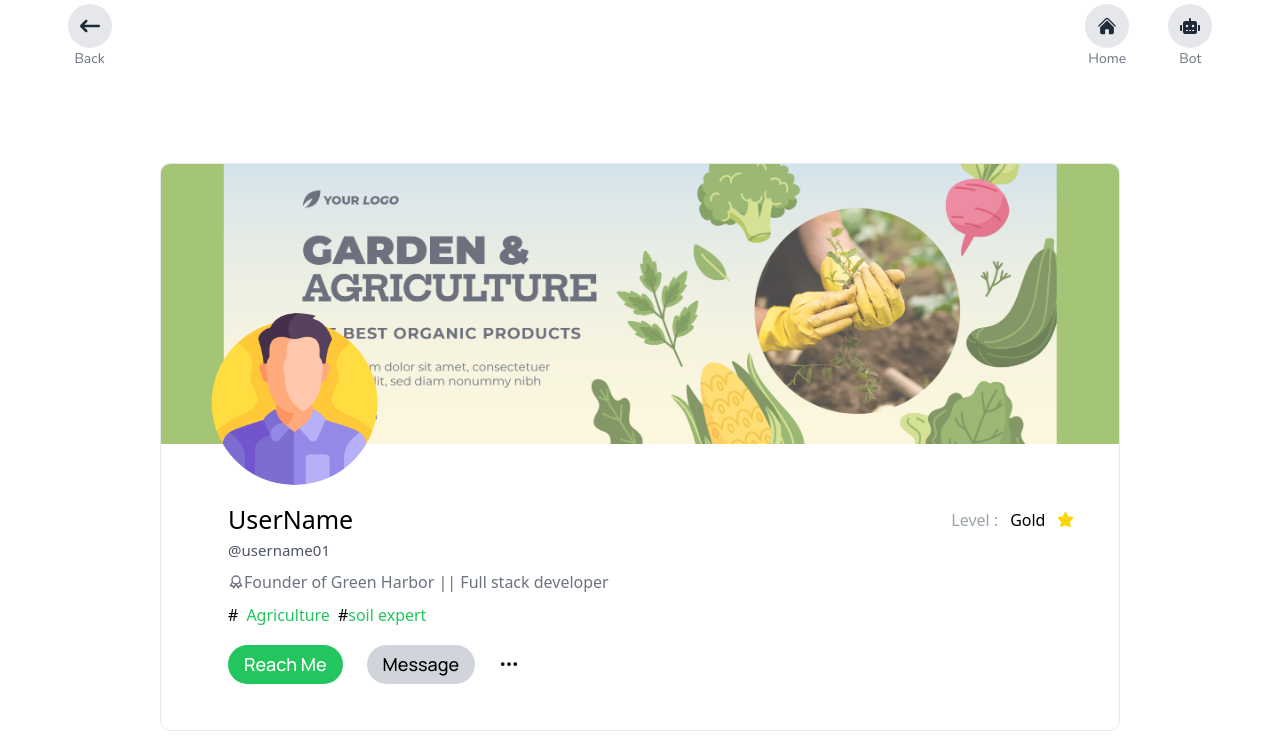
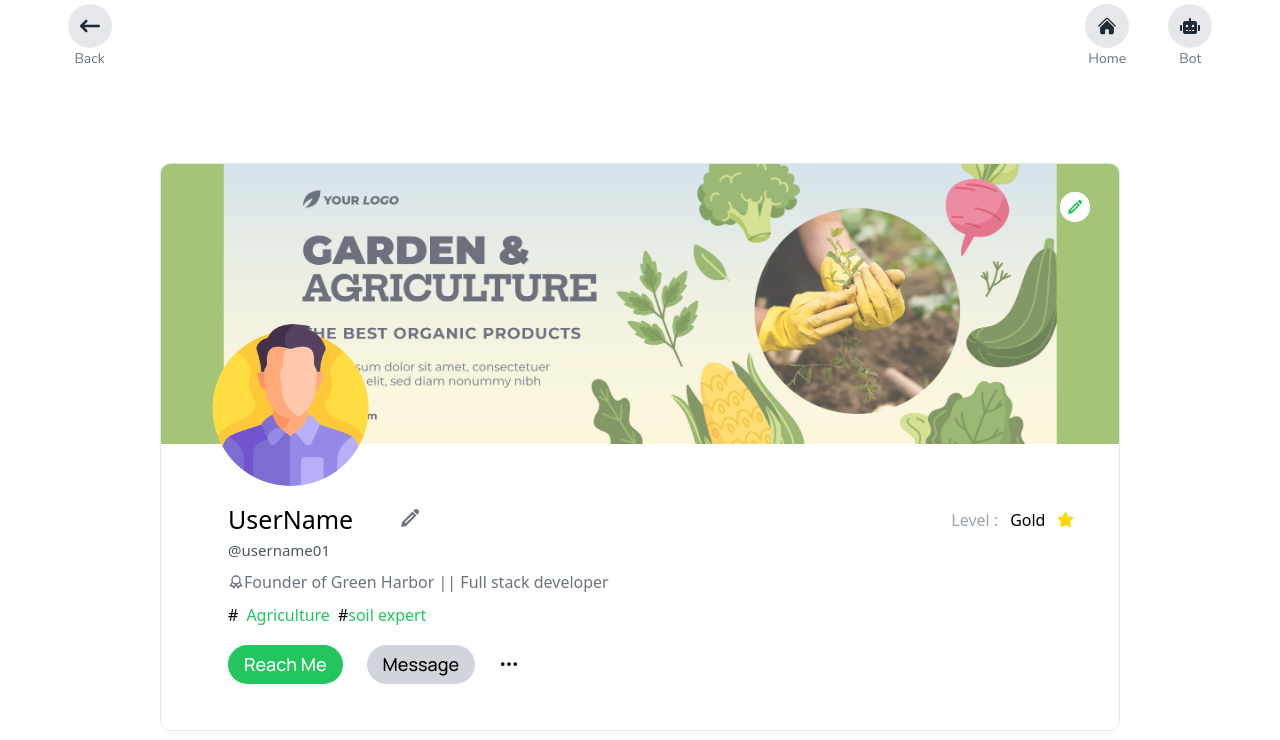
Before and after one commit to BALASANTHOSH01/Google_Solution_Challenge_2024, a React (Vite) app: page /userprofile in a window 1280 px wide. Shown: the top 740 px of the page. Built offline with nearby package versions, Linux system fonts and the light colour scheme.

Commit message:
UserProfile Updation

```diff
--- a/package.json
+++ b/package.json
@@ -19,7 +19,8 @@
     "react-dom": "^18.2.0",
     "react-icons": "^5.0.1",
     "react-markdown": "^9.0.1",
-    "react-router-dom": "^6.21.2"
+    "react-router-dom": "^6.21.2",
+    "reactjs-popup": "^2.0.6"
   },
   "devDependencies": {
     "@types/react": "^18.2.43",
--- /dev/null
+++ b/src/Components/UserProfile/EditProfile/EditProfile.jsx
@@ -0,0 +1,87 @@
+import { IoMdAdd as Add } from "react-icons/io";
+
+const EditProfile = () => {
+  return (
+    <div>
+      <div>
+        <hr className="bg-gray-400 h-[1px] w-[100%] " />
+
+        {/**Basic Details */}
+        <div className=" text-black p-2">
+          <h2 className="text-[17px] font-medium ">Basic Details</h2>
+
+          <div className=" bg-green-500 p-2 px-3 text-center text-[16px] cursor-pointer my-[2%] rounded-[10px]">
+            <label htmlFor="profileImage" className="cursor-pointer text-white font-medium">Upload Profile Picture</label>
+            <input type="file" id="profileImage" className="w-[90%] hidden rounded-[10px]"/>
+          </div>
+
+          <div className="my-[2%] p-1">
+            <label htmlFor="Firstname" className="text-gray-500 text-[14px]">First&#160;Name:<span className="text-red-500">*</span></label><br />
+            <input type="text" placeholder="First name" id="Firstname" className="w-[90%] focus:outline-none border border-gray-300 p-2 rounded-[10px] text-[16px]" /><br />
+          </div>
+
+          <div className="my-[2%] p-1">
+            <label htmlFor="Lastname" className="text-gray-500 text-[14px]">Last&#160;Name:<span className="text-red-500">*</span></label><br />
+            <input type="text" placeholder="Last name" id="Lastname" className="w-[90%] focus:outline-none border border-gray-300 p-2 rounded-[10px] text-[16px]" /><br />
+          </div>
+
+
+          <div className="my-[2%] p-1">
+            <label htmlFor="Additional" className="text-gray-500 text-[14px]">Additional&#160;Information:<span className="text-red-500">*</span></label><br />
+            <input type="text" placeholder="Additional name" id="Additional" className="w-[90%] focus:outline-none border border-gray-300 p-2 rounded-[10px] text-[16px]" /><br />
+          </div>
+
+          <div className="my-[2%] p-1">
+            <label htmlFor="Headlines" className="text-gray-500 text-[14px]">Head&#160;lines:<span className="text-red-500">*</span></label><br />
+            <textarea cols={30} rows={3} placeholder="Enter your headlines" id="Headlines" className="w-[90%] focus:outline-none border border-gray-300  p-2 resize-none rounded-[10px] text-[16px]" /><br />
+          </div>
+
+        </div>
+
+        {/**Education */}
+        <div className="my-[2%] p-2">
+          <h2 className="text-[17px] my-[2%] font-medium ">Education</h2>
+
+          {/* <div className="my-[2%] p-1">
+            <label htmlFor="Headlines" className="text-gray-500 text-[14px]">Education:<span className="text-red-500">*</span></label><br />
+            <input type="text" placeholder="Additional name" id="Additional" className="w-[90%] focus:outline-none border border-gray-300 p-2 rounded-[10px] text-[16px]" /><br />
+          </div> */}
+
+          <div className="p-2 rounded-[10px] w-[33%] justify-center text-centre flex flex-row items-center gap-2 hover:bg-gray-200 duration-300 text-[16px] cursor-pointer">
+            <Add/>
+            <p className="text-black">Add new education</p>
+          </div>
+
+        </div>
+
+        {/**Location */}
+        <div className=" p-2 my-[2%]">
+          <h2 className="text-[17px] font-medium ">Location</h2>
+
+          <div className="p-1 my-[2%]">
+            <label htmlFor="Country" className="text-gray-500 text-[14px]">Country&#160;:<span className="text-red-500">*</span></label><br />
+            <input type="text" placeholder="Enter your location" id="Country" className="w-[90%] focus:outline-none border border-gray-300 p-2 rounded-[10px] text-[16px]" /><br />
+          </div>
+
+          <div className="p-1 my-[2%]">
+            <label htmlFor="City" className="text-gray-500 text-[14px]">City&#160;:<span className="text-red-500">*</span></label><br />
+            <input type="text" placeholder="Enter your city" id="City" className="w-[90%] focus:outline-none border border-gray-300 p-2 rounded-[10px] text-[16px]" /><br />
+          </div>
+        </div>
+
+
+        <div className="p-2 my-[2%]">
+          <h2 className="text-[17px] font-medium">Contact Information</h2>
+
+          <div className=" p-2 text-[16px] w-[25%] my-[2%] hover:bg-gray-200 text-black duration-300 cursor-pointer rounded-[10px] flex flex-row justify-center  ">
+            <p>Contact Info</p>
+          </div>
+
+        </div>
+
+      </div>
+    </div>
+  )
+}
+
+export default EditProfile;
--- a/src/Components/UserProfile/UserProfile.jsx
+++ b/src/Components/UserProfile/UserProfile.jsx
@@ -4,19 +4,23 @@ import { TbAward } from "react-icons/tb"
 import { FaStar } from "react-icons/fa6"
 import userImg from "../../assets/Images/man.png";
 import banner from "../../assets/Images/banner.jpg";
+import { ImPencil as Pencil } from "react-icons/im";
+import Popup from "reactjs-popup";
+import EditProfile from "./EditProfile/EditProfile";
+
 
 const UserProfile = () => {
 
     const UserDetails = [
         {
-      id:1,
-      name:"Mark",
-      username:"@username01",
-      profile:userImg,
-      areaOfExpert:"Agricultural Researcher",
-      banner:banner,
-      tags:["Agriculture","soil expert"],
-      about:"Agricultural experts play a pivotal role in advancing sustainable farming practices and maximizing crop yields. These professionals possess in-depth knowledge of soil health, crop management, and pest control. They advise farmers on utilizing cutting-edge technologies, such as precision farming and drones, to enhance efficiency. Agricultural experts also contribute to environmental conservation by promoting organic farming and minimizing chemical inputs. Their expertise extends to irrigation systems, climate adaptation, and the implementation of innovative agrotechnologies. By staying abreast of industry trends, agricultural experts empower farmers with the tools and insights needed to navigate challenges, ensuring a resilient and productive agricultural sector that meets global food demands"
+            id: 1,
+            name: "Mark",
+            username: "@username01",
+            profile: userImg,
+            areaOfExpert: "Agricultural Researcher",
+            banner: banner,
+            tags: ["Agriculture", "soil expert"],
+            about: "Agricultural experts play a pivotal role in advancing sustainable farming practices and maximizing crop yields. These professionals possess in-depth knowledge of soil health, crop management, and pest control. They advise farmers on utilizing cutting-edge technologies, such as precision farming and drones, to enhance efficiency. Agricultural experts also contribute to environmental conservation by promoting organic farming and minimizing chemical inputs. Their expertise extends to irrigation systems, climate adaptation, and the implementation of innovative agrotechnologies. By staying abreast of industry trends, agricultural experts empower farmers with the tools and insights needed to navigate challenges, ensuring a resilient and productive agricultural sector that meets global food demands"
         }
     ];
 
@@ -24,20 +28,66 @@ const UserProfile = () => {
         <div>
             <div>
                 <div className="w-[75%] sm:w-[100%] mx-auto my-[5%] sm:mt-[0px]  relative h-full text-black ">
-                <div className=" bg-white overflow-hidden sm:rounded-[0px] rounded-[10px] border">
+                    <div className=" bg-white overflow-hidden sm:rounded-[0px] rounded-[10px] border relative">
 
                         {/**Banner */}
-                    <img src={UserDetails[0].banner} alt="banner" className="w-[100%] sm:h-[150px] h-[280px] top-0 opacity-70 object-cover" />
+                        <img src={UserDetails[0].banner} alt="banner" className="w-[100%] sm:h-[150px] h-[280px] top-0 relative opacity-70 object-cover" />
+
+                        <div className="absolute p-2 rounded-[50%] bg-white text-green-500 text-[14px] top-[5%] right-[3%] cursor-pointer hover:text-green-600 duration-300 hover:bg-gray-200">
+                        <Pencil />
+                        </div>
+
+                        <Popup trigger={
+                            <div className="absolute p-2 rounded-[50%] bg-white text-green-500 text-[14px] top-[5%] right-[3%] cursor-pointer hover:text-green-600 duration-300 hover:bg-gray-200">
+                            <Pencil />
+                            </div>
+                        } position={"right center"}>
+                                {
+                                    close=>(
+                                        <div className="bg-gray-300 p-2 rounded-[10px] px-3 cursor-pointer ">
+                                            <label htmlFor="bannerfile" className="cursor-pointer">Upload Image</label>
+                                            <input type="file" id="bannerfile" className="hidden" />
+                                        </div>
+                                    )
+                                }
+                            </Popup>
+
 
                         {/* User info */}
-                    <img src={UserDetails[0].profile} alt="profileimage" className=" absolute top-[150px] sm:top-[80px] left-[5%] sm:left-[4%] rounded-[50%] w-[18%] sm:w-[30%] object-cover" />
+                        <img src={UserDetails[0].profile} alt="profileimage" className=" absolute top-[160px] sm:top-[80px] left-[5%] sm:left-[4%] rounded-[50%] w-[17%] sm:w-[30%] object-cover" />
 
-                    <div className="ml-[7%] mt-[6%] sm:mt-[18%] pb-[3%]">
+                        <div className="ml-[7%] relative mt-[6%] sm:mt-[18%]  pb-[3%]">
 
-                        <div className="flex flex-row justify-between items-center">
+                            <div className="flex flex-row justify-between items-center ">
 
+                                <div className="flex flex-row gap-10 top-1">
                                     {/**User Name */}
                                     <h1 className="text-[25px]  font-medium">UserName</h1>
+
+                                    <Popup trigger={
+                                        <div className=" p-2 rounded-[50%] text-gray-500  text-[18px]  cursor-pointer hover:text-green-600 duration-300 hover:bg-gray-200">
+                                            <Pencil />
+                                        </div>
+                                    } position={"center center"}>
+                                        {
+                                            close => (
+                                                <div className="bg-white w-[700px] overflow-scroll h-[80vh] border border-gray-300 rounded-[10px] px-4 mx-auto p-3" >
+                                                    <div className="flex flex-row justify-between p-2">
+                                                        <h1 className="text-black text-[20px] uppercase font-medium ">Edit Profile</h1>
+
+                                                        <div className=" p-1 rounded-[50%] w-[40px] h-[40px] text-center hover:bg-gray-300 cursor-pointer" onClick={close}>
+                                                            <a  className="text-black text-[20px]">&times;</a>
+                                                        </div>
+
+                                                    </div>
+
+                                                    <EditProfile />
+                                                </div>
+                                            )
+                                        }
+                                    </Popup>
+
+                                </div>
 
                                 {/**Expert Level */}
                                 <div className="flex flex-row items-center gap-3 mr-[5%]">
@@ -80,7 +130,7 @@ const UserProfile = () => {
                         </div>
 
                     </div>
-                <PeopleActivity props={UserDetails[0]}/>
+                    <PeopleActivity props={UserDetails[0]} />
                 </div>
             </div>
         </div>
--- a/src/Pages/EventPage/EventProfile/EventProfile.jsx
+++ b/src/Pages/EventPage/EventProfile/EventProfile.jsx
@@ -20,8 +20,8 @@ const EventProfile = () => {
 
   return (
     <div>
-      <div className="flex flex-row sm:flex-col mt-[5%] pb-[10%]">
-        <div className="w-[50%] sm:w-[95%] sm:mt-[5%] rounded-[10px] overflow-hidden">
+      <div className="flex flex-row sm:flex-col  pb-[10%]">
+        <div className="w-[50%] sm:w-[95%] rounded-[10px] overflow-hidden">
           <div className="flex flex-row sm:flex-col justify-evenly items-center p-2">
             <img src={selectedEvent.thumbnail} alt="thumbnail" className="w-[38%] rounded-[10px] sm:w-[80%]" />
 
```
Also changed, not shown: 2 other files (tests, documents, lock files or other folders). Lines whose indentation alone changed are shown as unchanged.
